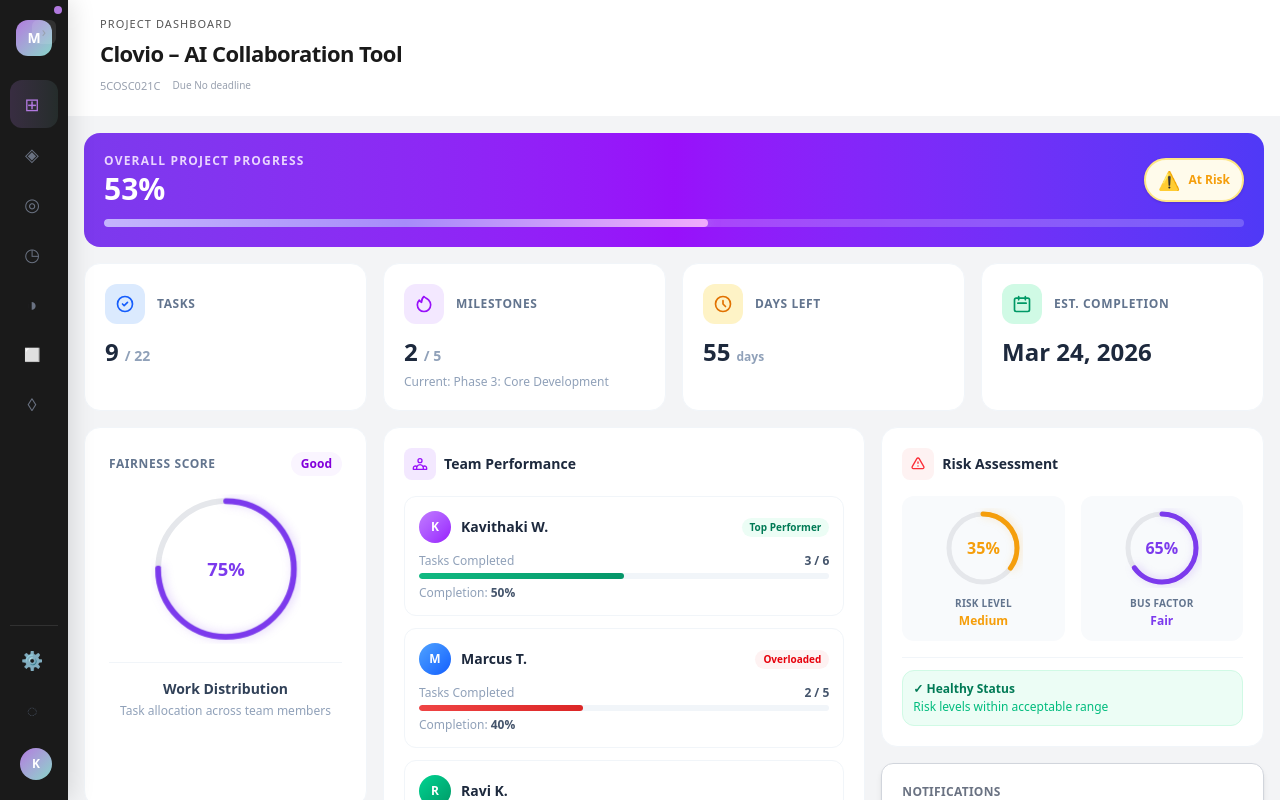
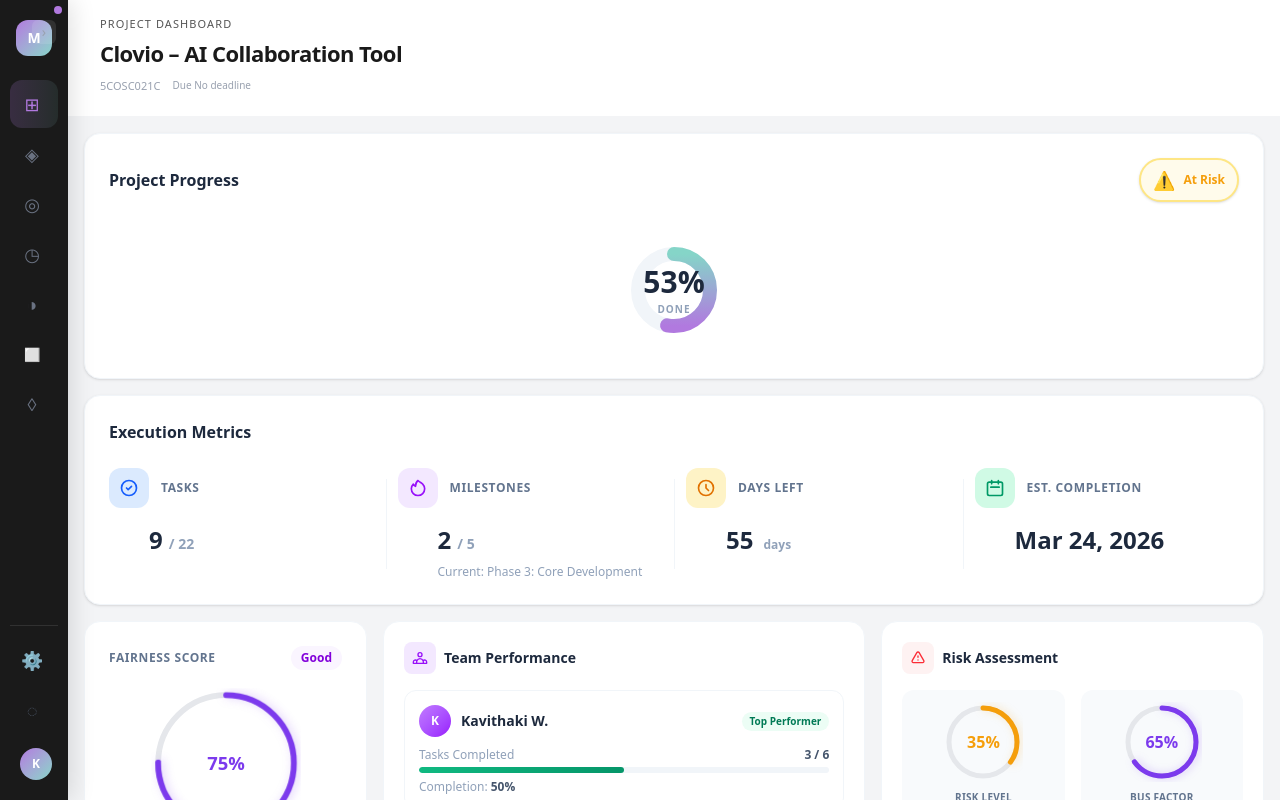
Before and after one commit to SDGP-Clovio/clovio-platform, a React (Vite) app in the folder frontend/: page /tracking/1 in a window 1280 px wide. Built offline with nearby package versions, Linux system fonts and the light colour scheme.

Commit message:
improved the project dashboard layout

```diff
--- a/frontend/src/components/Progress/ProgressBanner.tsx
+++ b/frontend/src/components/Progress/ProgressBanner.tsx
@@ -15,26 +15,50 @@
 
   const status = getStatus(overallProgress);
 
+  const radius = 64;
+  const strokeWidth = 14;
+  const normalizedRadius = radius - strokeWidth * 2;
+  const circumference = normalizedRadius * 2 * Math.PI;
+  const strokeDashoffset = circumference - (overallProgress / 100) * circumference;
+
   return (
-    <div className={`bg-gradient-to-r from-clovio-purple via-purple-600 to-indigo-600 rounded-2xl p-5 text-white ${className}`}>
-      <div className="flex items-center justify-between mb-3">
-        <div>
-          <p className="text-xs font-semibold text-purple-200 uppercase tracking-widest">Overall Project Progress</p>
-          <p className="text-3xl font-extrabold mt-0.5">{overallProgress}%</p>
-        </div>
+    <div className={`bg-white rounded-2xl border border-slate-100 p-6 shadow-sm flex flex-col h-full ${className}`}>
+      <div className="flex items-center justify-between mb-6">
+        <h3 className="text-base font-bold text-slate-800">Project Progress</h3>
         <StatusIndicator status={status} />
       </div>
 
-      {/* Master progress bar */}
-      <div className="w-full h-2 rounded-full bg-white/20 overflow-hidden">
-        <div
-          className="h-full rounded-full transition-all duration-1000"
-          style={{
-            width: `${overallProgress}%`,
-            background: "linear-gradient(90deg, #c4b5fd, #a78bfa, #f0abfc)",
-            boxShadow: "0 0 12px rgba(167,139,250,0.6)",
-          }}
-        />
+      <div className="flex-1 flex flex-col items-center justify-center relative">
+        <svg height={radius * 2} width={radius * 2} className="-rotate-90">
+          <circle
+            stroke="#f1f5f9"
+            fill="transparent"
+            strokeWidth={strokeWidth}
+            r={normalizedRadius}
+            cx={radius}
+            cy={radius}
+          />
+          <circle
+            stroke="url(#progressGradient)"
+            fill="transparent"
+            strokeWidth={strokeWidth}
+            strokeDasharray={circumference + ' ' + circumference}
+            style={{ strokeDashoffset, strokeLinecap: 'round', transition: 'stroke-dashoffset 1s ease-in-out' }}
+            r={normalizedRadius}
+            cx={radius}
+            cy={radius}
+          />
+          <defs>
+            <linearGradient id="progressGradient" x1="0%" y1="0%" x2="100%" y2="0%">
+              <stop offset="0%" stopColor="#B179DF" />
+              <stop offset="100%" stopColor="#85D5C8" />
+            </linearGradient>
+          </defs>
+        </svg>
+        <div className="absolute inset-0 flex flex-col items-center justify-center">
+          <span className="text-3xl font-extrabold text-slate-800">{overallProgress}%</span>
+          <span className="text-[10px] uppercase tracking-widest text-slate-400 font-semibold mt-0.5">Done</span>
+        </div>
       </div>
     </div>
   );
--- a/frontend/src/components/Progress/ProgressStats.tsx
+++ b/frontend/src/components/Progress/ProgressStats.tsx
@@ -82,13 +82,19 @@
   ];
 
   return (
-    <div className="grid grid-cols-1 md:grid-cols-2 lg:grid-cols-4 gap-4">
+    <div className="bg-white rounded-2xl border border-slate-100 p-6 shadow-sm h-full flex flex-col">
+      <div className="flex items-center justify-between mb-6">
+        <h3 className="text-base font-bold text-slate-800">Execution Metrics</h3>
+      </div>
+      <div className="flex-1 grid grid-cols-1 md:grid-cols-2 lg:grid-cols-4 gap-6 gap-y-8 relative">
         {stats.map((stat, idx) => (
-        <div
-          key={idx}
-          className="bg-white rounded-2xl p-5 border border-slate-100 hover:shadow-lg hover:-translate-y-0.5 transition-all duration-200 cursor-default"
-        >
-          <div className="flex items-center gap-3 mb-3">
+          <div key={idx} className="flex flex-col relative group">
+            {/* Divider lines between elements for LG screens */}
+            {idx !== 0 && (
+                <div className="hidden lg:block absolute -left-3 top-[10%] bottom-[10%] w-px bg-slate-100" />
+            )}
+
+            <div className="flex items-center gap-3 mb-4">
               <div className={`w-10 h-10 ${stat.iconBg} rounded-xl flex items-center justify-center flex-shrink-0`}>
                 {stat.icon}
               </div>
@@ -96,22 +102,23 @@
             </div>
 
             {/* Value */}
-          <div className="flex items-baseline gap-1.5">
+            <div className="flex items-baseline gap-1.5 lg:pl-10">
               <p className={`text-2xl font-extrabold text-slate-800`}>{stat.value}</p>
               {stat.total && (
                 <p className="text-sm font-semibold text-slate-400">/ {stat.total}</p>
               )}
               {stat.unit && (
-              <p className="text-xs font-semibold text-slate-400">{stat.unit}</p>
+                <p className="text-xs font-semibold text-slate-400 ml-1">{stat.unit}</p>
               )}
             </div>
 
             {/* Subtext */}
             {stat.subtext && (
-            <p className="text-xs text-slate-400 mt-1.5 font-medium truncate">{stat.subtext}</p>
+              <p className="text-xs text-slate-400 mt-2 font-medium truncate lg:pl-10">{stat.subtext}</p>
             )}
           </div>
         ))}
       </div>
+    </div>
   );
 }
--- a/frontend/src/pages/ProjectDashboard.tsx
+++ b/frontend/src/pages/ProjectDashboard.tsx
@@ -164,11 +164,15 @@
                 <div className="p-6">
                     {activeTab === 'overview' ? (
                         <div className="space-y-5">
-                            {/* Progress Banner */}
-                            <ProgressBanner overallProgress={calcOverallProgress(MOCK_PLAN.milestones)} />
-
-                            {/* Progress Stats */}
-                            <ProgressStats plan={MOCK_PLAN} dueDate="2026-05-15" />
+                            {/* Top Row: Circular Progress & Unified Stats */}
+                            <div className="grid grid-cols-1 xl:grid-cols-12 gap-5">
+                                <div className="xl:col-span-4">
+                                    <ProgressBanner overallProgress={calcOverallProgress(MOCK_PLAN.milestones)} />
+                                </div>
+                                <div className="xl:col-span-8">
+                                    <ProgressStats plan={MOCK_PLAN} dueDate="2026-05-15" />
+                                </div>
+                            </div>
 
                             {/* 3-Column Grid */}
                             <div className="grid grid-cols-1 lg:grid-cols-12 gap-5">
```
Also changed, not shown: 1 other file (tests, documents, lock files or other folders). Lines whose indentation alone changed are shown as unchanged.
